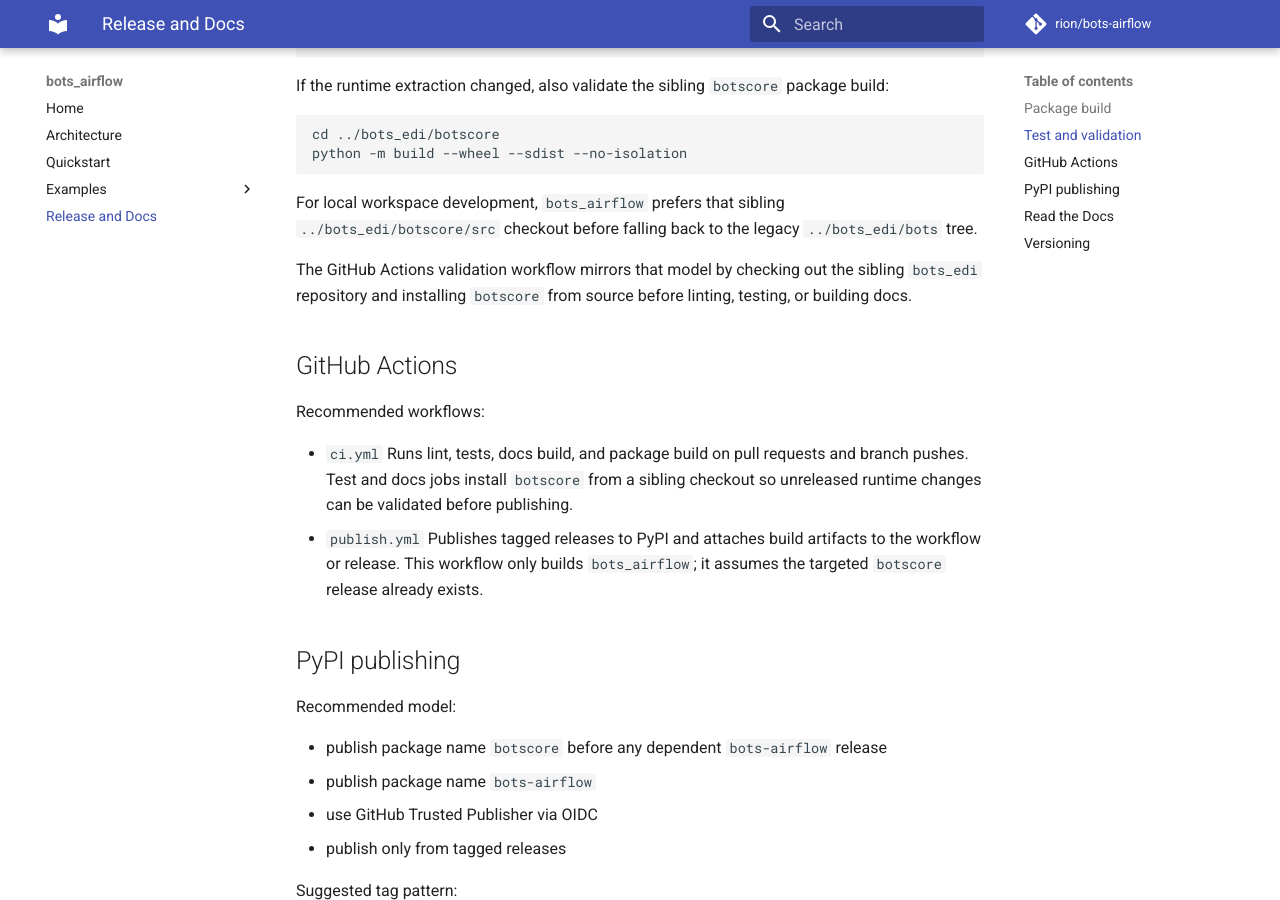
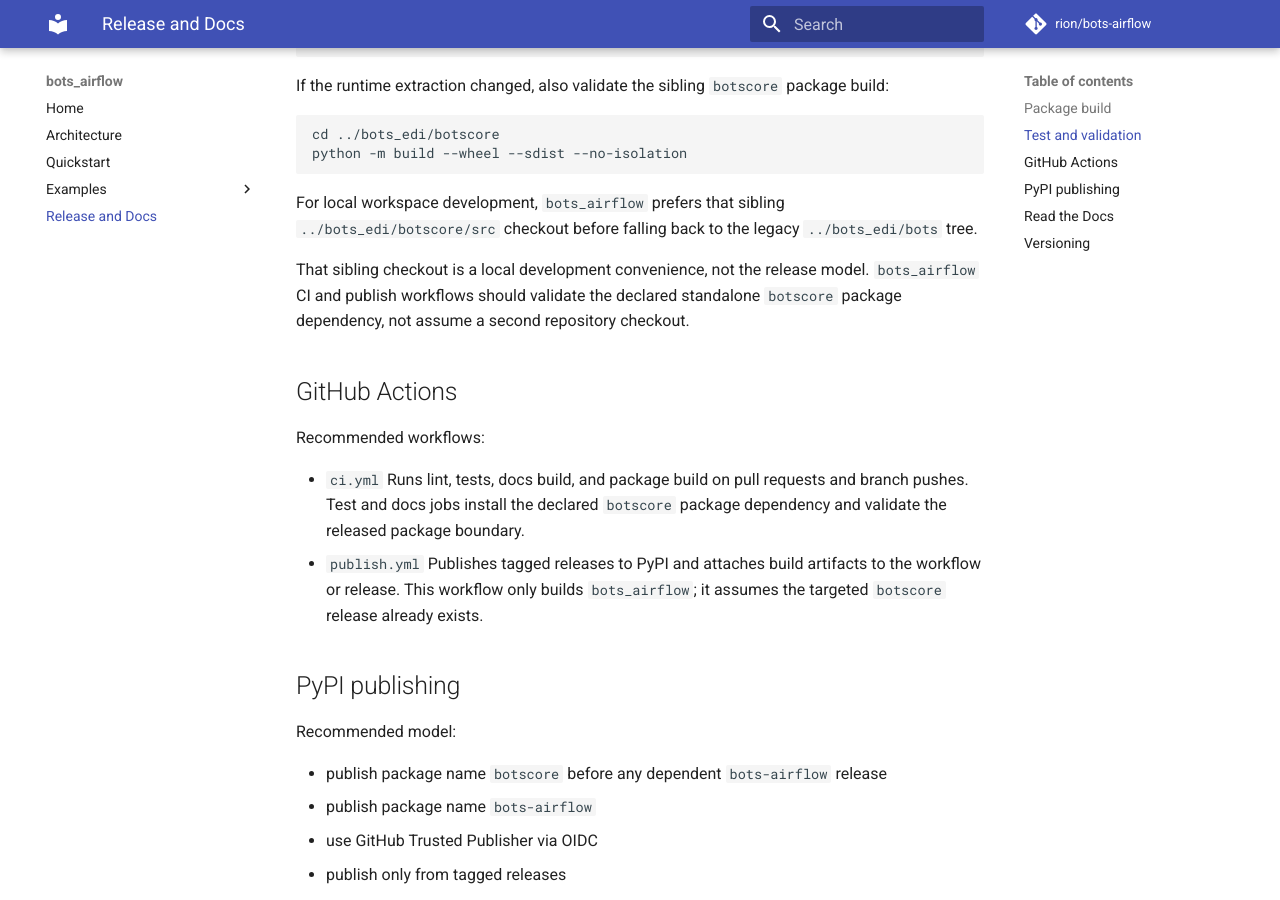
Before and after one commit to rioncm/bots-airflow, an MkDocs documentation site: the page built from docs/release.md, in a window 1280 px wide and 900 px high, scrolled down 934 px. Built offline with MkDocs 1.6.1 and Material for MkDocs 9.7.7, drawn with Linux system fonts in a browser that asks for light colours; comment, search, counter and statistics services are not loaded.

Commit message:
refactor: update CI workflows to remove sibling checkout dependencies and clarify package validation

```diff
--- a/docs/release.md
+++ b/docs/release.md
@@ -49,9 +49,9 @@ python -m build --wheel --sdist --no-isolation
 For local workspace development, `bots_airflow` prefers that sibling `../bots_edi/botscore/src`
 checkout before falling back to the legacy `../bots_edi/bots` tree.
 
-The GitHub Actions validation workflow mirrors that model by checking out the sibling
-`bots_edi` repository and installing `botscore` from source before linting, testing,
-or building docs.
+That sibling checkout is a local development convenience, not the release model.
+`bots_airflow` CI and publish workflows should validate the declared standalone
+`botscore` package dependency, not assume a second repository checkout.
 
 ## GitHub Actions
 
@@ -59,8 +59,8 @@ Recommended workflows:
 
 - `ci.yml`
   Runs lint, tests, docs build, and package build on pull requests and branch pushes.
-  Test and docs jobs install `botscore` from a sibling checkout so unreleased runtime
-  changes can be validated before publishing.
+  Test and docs jobs install the declared `botscore` package dependency and validate
+  the released package boundary.
 - `publish.yml`
   Publishes tagged releases to PyPI and attaches build artifacts to the workflow or release.
   This workflow only builds `bots_airflow`; it assumes the targeted `botscore` release
```
Also changed, not shown: README.md (+4 -0 lines), docs/quickstart.md (+3 -0 lines), .github/workflows/README.md, 1 other file.
